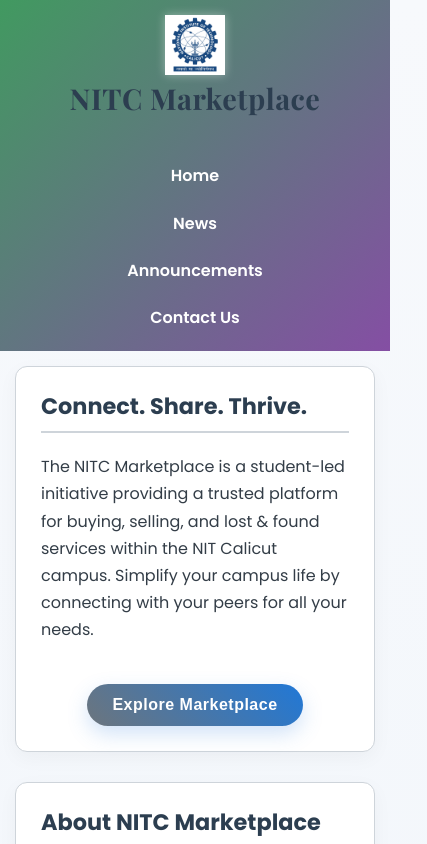
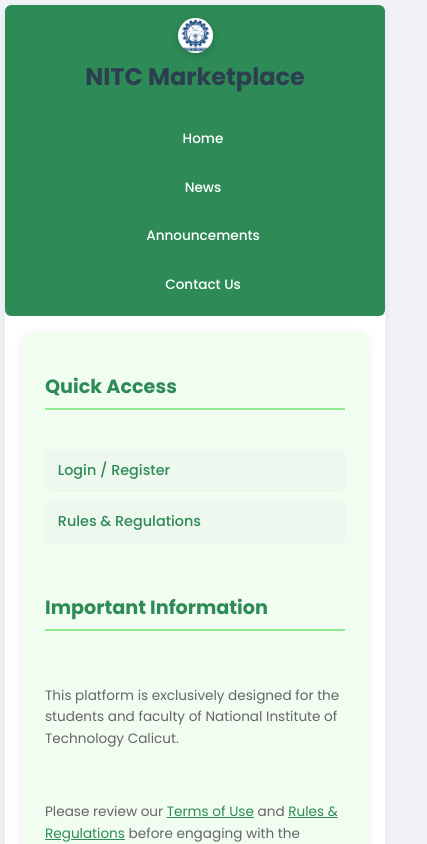
Before and after one commit to kotireddy712/NITC-MarketPlace, a React (Create React App) app in the folder frontend/: page / in a window 390 px wide. Shown: the top 844 px of the page, 427 px wide, since content can reach past the window. Built offline with nearby package versions, Linux system fonts and the light colour scheme.

Commit message:
Home Page theme Updated

```diff
--- a/frontend/src/LandingPage.css
+++ b/frontend/src/LandingPage.css
@@ -1,114 +1,86 @@
 /* src/LandingPage.css */
 
-/* Google Fonts - Inter for clean look, Playfair Display for title accent (optional) */
-@import url('https://fonts.googleapis.com/css2?family=Inter:wght@300;400;600;700&family=Playfair+Display:wght@700&display=swap');
-
-:root {
-  /* ⭐⭐ UPDATED: New Formal Color Palette ⭐⭐ */
-  --primary-color: #0A4C84; /* Deep Navy Blue */
-  --secondary-color: #4A90E2; /* Professional Sky Blue */
-  --text-dark: #333D47; /* Charcoal Grey */
-  --text-light: #6C7A89; /* Medium Grey */
-  --background-light: #F7F9FC; /* Very Light Blue-Grey */
-  --card-background: #FFFFFF; /* Pure White */
-  --border-color: #E6E9ED; /* Light Grey Border */
-  --shadow-subtle: rgba(0, 0, 0, 0.04);
-  --shadow-medium: rgba(0, 0, 0, 0.1);
-
-  /* Colors for the header gradient animation (kept as is) */
-  --color1: #1a73e8; /* Blue */
-  --color2: #34a853; /* Green */
-  --color3: #8e44ad; /* Purple */
-  --color4: #00bcd4; /* Cyan */
-}
-
+/* General Styles & Body */
 body {
   margin: 0;
-  font-family: 'Inter', sans-serif;
+  font-family: 'Inter', sans-serif; /* Using Inter for a modern look */
   -webkit-font-smoothing: antialiased;
   -moz-osx-font-smoothing: grayscale;
-  /* ⭐ UPDATED: Subtle Linear Gradient Background ⭐ */
-  background: linear-gradient(to bottom, var(--background-light), #EBF2FA); /* Gentle transition for depth */
-  color: var(--text-dark); /* ⭐ UPDATED ⭐ */
-  line-height: 1.7;
+  background-color: #f0f2f5; /* Light grey background */
+  color: #333;
 }
 
 .landing-container {
   display: flex;
   flex-direction: column;
   min-height: 100vh;
-  box-sizing: border-box;
+  background-color: #ffffff; /* White background for the main content area */
+  box-shadow: 0 4px 12px rgba(0, 0, 0, 0.05);
+  border-radius: 12px;
+  margin: 20px auto; /* Center the container with some margin */
+  max-width: 1200px; /* Max width for larger screens */
+  overflow: hidden; /* Ensure rounded corners are applied correctly */
 }
 
-/* Keyframes for smooth color cycle (kept as is) */
-@keyframes colorCycle {
-  0% { background-position: 0% 0%; }
-  25% { background-position: 100% 0%; }
-  50% { background-position: 0% 100%; }
-  75% { background-position: 100% 100%; }
-  100% { background-position: 0% 0%; }
-}
-
-/* Header (kept mostly as is for animation) */
+/* Header */
 .landing-header {
-  background: linear-gradient(135deg, var(--color1), var(--color2), var(--color3), var(--color4));
-  background-size: 400% 400%;
-  animation: colorCycle 20s ease infinite;
+  background-color: #2E8B57; /* Changed to Sea Green */
   color: #ffffff;
-  padding: 25px 40px;
-  box-shadow: 0 4px 15px var(--shadow-medium);
+  padding: 1.5rem 2rem;
   display: flex;
-  justify-content: space-between;
+  flex-direction: column; /* Stack content and nav vertically on small screens */
   align-items: center;
-  flex-wrap: wrap;
-  gap: 20px;
+  gap: 1rem;
+  border-bottom-left-radius: 12px;
+  border-bottom-right-radius: 12px;
 }
 
 .header-content {
-  flex-grow: 1;
+  width: 100%;
   display: flex;
-  flex-direction: column;
+  justify-content: center; /* Center the logo and title group */
   align-items: center;
-  text-align: center;
+  flex-wrap: wrap; /* Allow wrapping on smaller screens */
+  gap: 1rem;
 }
 
 .logo-title-group {
   display: flex;
   align-items: center;
-  gap: 15px;
-  margin-bottom: 5px;
-  flex-wrap: wrap;
-  justify-content: center;
+  gap: 1rem; /* Space between logo and title */
+}
+
+.nitc-logo {
+  width: 50px; /* Smaller logo for header */
+  height: 50px;
+  border-radius: 50%; /* Make it round */
+  object-fit: cover;
+  box-shadow: 0 2px 8px rgba(0, 0, 0, 0.2);
 }
 
 .site-title {
-  font-family: 'Playfair Display', serif;
-  font-size: 2.8em;
+  font-size: 2.2rem;
+  font-weight: 700;
   margin: 0;
-  letter-spacing: 0.5px;
   cursor: pointer;
-  transition: transform 0.3s ease;
-  white-space: nowrap;
+  transition: color 0.3s ease;
 }
 
 .site-title:hover {
-  transform: scale(1.02);
+  color: #90EE90; /* Lighter green on hover */
 }
 
-.nitc-logo {
-  width: 100px;
-  height: auto;
-  max-width: 100%;
-  filter: drop-shadow(0 0 5px rgba(255, 255, 255, 0.4));
-  transition: transform 0.3s ease;
-}
-
-.nitc-logo:hover {
-  transform: scale(1.05);
+.site-tagline {
+  font-size: 1.1rem;
+  margin-top: 0.5rem;
+  opacity: 0.9;
 }
 
 .landing-nav {
-  /* No specific background, blends with header */
+  width: 100%;
+  display: flex;
+  justify-content: center;
+  margin-top: 1rem;
 }
 
 .nav-list {
@@ -116,187 +88,187 @@
   padding: 0;
   margin: 0;
   display: flex;
-  gap: 30px;
-  flex-wrap: wrap;
-  justify-content: center;
+  flex-wrap: wrap; /* Allow navigation items to wrap */
+  gap: 1.5rem;
 }
 
-.landing-nav li div {
-  color: #ffffff;
-  font-weight: 600;
-  font-size: 1.05em;
+.nav-list li div {
+  color: #ffffff; /* Kept white for contrast on dark green header */
+  text-decoration: none;
+  font-weight: 500;
+  font-size: 1rem;
+  padding: 0.5rem 1rem;
+  border-radius: 8px;
+  transition: background-color 0.3s ease, transform 0.2s ease;
   cursor: pointer;
-  padding: 8px 0;
-  position: relative;
-  transition: color 0.3s ease, text-shadow 0.3s ease;
 }
 
-.landing-nav li div::after {
-  content: '';
-  position: absolute;
-  left: 50%;
-  transform: translateX(-50%);
-  bottom: 0;
-  width: 0;
-  height: 2px;
-  background-color: #ffffff;
-  transition: width 0.3s ease;
-}
-
-.landing-nav li div:hover {
-  color: #e3f2fd;
-  text-shadow: 0 0 8px rgba(255, 255, 255, 0.5);
-}
-
-.landing-nav li div:hover::after {
-  width: 100%;
+.nav-list li div:hover {
+  background-color: rgba(144, 238, 144, 0.3); /* Transparent lighter green on hover */
+  transform: translateY(-2px);
 }
 
 /* Main Content Area */
 .landing-main-content {
   display: flex;
-  flex: 1;
-  padding: 40px;
-  gap: 40px;
-  max-width: 1300px;
-  margin: 0 auto;
-  flex-wrap: wrap;
+  flex-grow: 1;
+  padding: 2rem;
+  gap: 2rem; /* Space between main sections and sidebar */
 }
 
+/* Main Sections (Left side) */
 .main-sections {
-  flex: 3;
+  flex: 3; /* Takes up more space */
   display: flex;
   flex-direction: column;
-  gap: 30px;
-  min-width: 60%;
+  gap: 2.5rem;
 }
 
-/* Sections Styling */
-.hero-section, .about-section, .vision-section, .mission-section, .features-section {
-  background-color: var(--card-background); /* ⭐ UPDATED ⭐ */
-  padding: 35px;
+section {
+  background-color: #ffffff;
+  padding: 2rem;
   border-radius: 12px;
-  box-shadow: 0 6px 20px var(--shadow-subtle); /* ⭐ UPDATED ⭐ */
-  border: 1px solid var(--border-color); /* ⭐ UPDATED ⭐ */
-  transition: transform 0.3s ease, box-shadow 0.3s ease;
+  box-shadow: 0 2px 10px rgba(0, 0, 0, 0.08);
 }
 
-.hero-section:hover, .about-section:hover, .vision-section:hover, .mission-section:hover, .features-section:hover {
-  transform: translateY(-5px);
-  box-shadow: 0 10px 30px var(--shadow-medium); /* ⭐ UPDATED ⭐ */
+section h2 {
+  color: #2E8B57; /* Changed to Sea Green */
+  font-size: 2rem;
+  margin-bottom: 1.2rem;
+  border-bottom: 3px solid #2E8B57; /* Changed to Sea Green */
+  padding-bottom: 0.5rem;
+  display: inline-block; /* To make border-bottom only as wide as text */
 }
 
-h2 {
-  color: var(--primary-color); /* ⭐ UPDATED ⭐ */
-  font-size: 2.2em;
-  margin-top: 0;
-  margin-bottom: 20px;
-  border-bottom: 2px solid var(--border-color); /* ⭐ UPDATED ⭐ */
-  padding-bottom: 10px;
-  font-weight: 700;
+section h3 {
+  color: #2E8B57; /* Changed to Sea Green */
+  font-size: 1.6rem;
+  margin-bottom: 1rem;
 }
 
-h3 {
-  color: var(--secondary-color); /* ⭐ UPDATED ⭐ */
-  font-size: 1.6em;
-  margin-top: 0;
-  margin-bottom: 15px;
-  font-weight: 600;
+section p {
+  line-height: 1.7;
+  color: #555;
 }
 
-.hero-section p, .about-section p, .vision-section p, .mission-section p {
-  font-size: 1.1em;
-  color: var(--text-dark); /* ⭐ UPDATED ⭐ */
+/* Hero Section */
+.hero-section {
+  text-align: center;
+  padding: 3rem;
+  background-image: linear-gradient(to right, #2E8B57, #3CB371); /* Gradient changed to greens */
+  color: #ffffff;
+  position: relative; /* For potential background elements */
+  overflow: hidden;
+  border-radius: 12px;
 }
 
+.hero-section h2 {
+  color: #ffffff;
+  border-bottom-color: #90EE90; /* Lighter green for border */
+  font-size: 2.8rem;
+  margin-bottom: 1rem;
+}
+
+.hero-section p {
+  color: #f0f0f0;
+  font-size: 1.15rem;
+  max-width: 800px;
+  margin: 0 auto 2rem auto;
+}
+
+.explore-button-container {
+  margin-top: 1.5rem;
+}
+
+.explore-button {
+  background-color: #ffc107; /* Bright yellow - kept for contrast */
+  color: #2E8B57; /* Changed to Sea Green */
+  border: none;
+  padding: 1rem 2.5rem;
+  font-size: 1.2rem;
+  font-weight: 600;
+  border-radius: 30px;
+  cursor: pointer;
+  transition: background-color 0.3s ease, transform 0.2s ease, box-shadow 0.3s ease;
+  box-shadow: 0 4px 15px rgba(0, 0, 0, 0.2);
+}
+
+.explore-button:hover {
+  background-color: #e0a800; /* Darker yellow */
+  transform: translateY(-3px);
+  box-shadow: 0 6px 20px rgba(0, 0, 0, 0.3);
+}
+
+.explore-button:active {
+  transform: translateY(0);
+  box-shadow: 0 2px 10px rgba(0, 0, 0, 0.2);
+}
+
+/* Vision/Mission Container */
 .vision-mission-container {
   display: flex;
-  gap: 30px;
-  flex-wrap: wrap;
+  flex-wrap: wrap; /* Allow wrapping on smaller screens */
+  gap: 2rem;
 }
 
-.vision-section, .mission-section {
-  flex: 1;
-  min-width: 300px;
+.vision-mission-container section {
+  flex: 1; /* Each section takes equal space */
+  min-width: 300px; /* Minimum width before wrapping */
+  background-color: #EEF8EE; /* Light green background */
+  border: 1px solid #D8EDD8; /* Matching light green border */
+  display: flex;
+  flex-direction: column;
 }
 
-.features-list {
+/* Features Section */
+.features-section .features-list {
   list-style: none;
   padding: 0;
   display: grid;
-  grid-template-columns: repeat(auto-fit, minmax(280px, 1fr));
-  gap: 15px;
+  grid-template-columns: repeat(auto-fit, minmax(250px, 1fr)); /* Responsive grid */
+  gap: 1.5rem;
 }
 
-.features-list li {
-  background-color: #f0f7ff; /* ⭐ UPDATED: Lighter blue background for features ⭐ */
-  padding: 15px 20px;
-  border-left: 5px solid var(--secondary-color); /* ⭐ UPDATED ⭐ */
+.features-section .features-list li {
+  background-color: #f5f5f5;
+  padding: 1rem 1.5rem;
   border-radius: 8px;
-  font-weight: 500;
-  color: var(--text-dark); /* ⭐ UPDATED ⭐ */
+  box-shadow: 0 1px 5px rgba(0, 0, 0, 0.05);
+  font-size: 1.05rem;
   display: flex;
   align-items: center;
-  gap: 10px;
-  box-shadow: 0 2px 8px var(--shadow-subtle); /* ⭐ UPDATED ⭐ */
+  gap: 0.8rem;
+  transition: transform 0.2s ease, box-shadow 0.2s ease;
 }
 
-.features-list li span {
-  font-size: 1.5em;
+.features-section .features-list li:hover {
+  transform: translateY(-3px);
+  box-shadow: 0 4px 10px rgba(0, 0, 0, 0.1);
 }
 
-/* Explore Button */
-.explore-button-container {
-  text-align: center;
-  margin-top: 40px;
+.features-section .features-list li span[role="img"] {
+  font-size: 1.5rem;
 }
 
-.explore-button {
-  background: linear-gradient(45deg, var(--secondary-color), #2178d6); /* ⭐ UPDATED: Gradient with primary color family ⭐ */
-  color: white;
-  padding: 18px 45px;
-  border: none;
-  border-radius: 35px;
-  font-size: 1.3em;
-  font-weight: 700;
-  cursor: pointer;
-  transition: all 0.3s ease;
-  box-shadow: 0 8px 20px rgba(74, 144, 226, 0.25); /* ⭐ UPDATED ⭐ */
-  letter-spacing: 0.5px;
-  outline: none;
-}
 
-.explore-button:hover {
-  transform: translateY(-5px);
-  box-shadow: 0 12px 30px rgba(74, 144, 226, 0.4); /* ⭐ UPDATED ⭐ */
-  background: linear-gradient(45deg, #2178d6, #165691); /* ⭐ UPDATED ⭐ */
-}
-
-.explore-button:active {
-  transform: translateY(-2px);
-  box-shadow: 0 5px 15px rgba(74, 144, 226, 0.3); /* ⭐ UPDATED ⭐ */
-}
-
-/* Sidebar */
+/* Sidebar (Right side) */
 .landing-sidebar {
-  flex: 1;
-  background-color: var(--card-background); /* ⭐ UPDATED ⭐ */
-  padding: 30px;
+  flex: 1; /* Takes less space */
+  background-color: #F0FDF0; /* Very light green */
+  padding: 2rem;
   border-radius: 12px;
-  box-shadow: 0 6px 20px var(--shadow-subtle); /* ⭐ UPDATED ⭐ */
-  border: 1px solid var(--border-color); /* ⭐ UPDATED ⭐ */
-  align-self: flex-start;
-  min-width: 300px;
+  box-shadow: 0 2px 10px rgba(0, 0, 0, 0.08);
+  display: flex;
+  flex-direction: column;
+  gap: 1.5rem;
 }
 
 .landing-sidebar h3 {
-  color: var(--primary-color); /* ⭐ UPDATED ⭐ */
-  margin-top: 0;
-  margin-bottom: 25px;
-  font-size: 1.4em;
-  border-bottom: 2px solid var(--border-color); /* ⭐ UPDATED ⭐ */
-  padding-bottom: 10px;
-  font-weight: 600;
+  color: #2E8B57; /* Changed to Sea Green */
+  font-size: 1.4rem;
+  margin-bottom: 1rem;
+  border-bottom: 2px solid #90EE90; /* Lighter green border */
+  padding-bottom: 0.5rem;
 }
 
 .landing-sidebar ul {
@@ -305,212 +277,307 @@
   margin: 0;
 }
 
-.landing-sidebar li {
-  margin-bottom: 12px;
-  color: var(--text-dark); /* ⭐ UPDATED ⭐ */
-  font-size: 1.05em;
+.landing-sidebar ul li {
+  background-color: #EEF8EE; /* Light green for list items */
+  padding: 0.8rem 1rem;
+  margin-bottom: 0.7rem;
+  border-radius: 8px;
   cursor: pointer;
-  transition: color 0.3s ease, transform 0.2s ease;
-  padding: 5px 0;
+  transition: background-color 0.3s ease, transform 0.2s ease;
+  color: #2E8B57; /* Changed to Sea Green for contrast */
+  font-weight: 500;
+  box-shadow: 0 1px 3px rgba(0, 0, 0, 0.05);
 }
 
-.landing-sidebar li:hover {
-  color: var(--primary-color); /* ⭐ UPDATED ⭐ */
+.landing-sidebar ul li:hover {
+  background-color: #D8EDD8; /* Matching light green on hover */
   transform: translateX(5px);
 }
 
 .landing-sidebar p {
-  font-size: 0.95em;
-  color: var(--text-light); /* ⭐ UPDATED ⭐ */
-  margin-bottom: 15px;
+  font-size: 0.95rem;
+  line-height: 1.6;
+  color: #666;
 }
 
 .link-text {
-  color: var(--primary-color); /* ⭐ UPDATED ⭐ */
+  color: #2E8B57; /* Changed to Sea Green */
+  text-decoration: underline;
   cursor: pointer;
-  font-weight: 500;
-  text-decoration: underline;
+  transition: color 0.3s ease;
 }
 
 .link-text:hover {
-  color: var(--secondary-color); /* ⭐ UPDATED ⭐ */
+  color: #1A532E; /* Darker green on hover */
 }
 
 /* Footer */
 .landing-footer {
-  background-color: var(--text-dark); /* ⭐ UPDATED: Dark Footer for contrast ⭐ */
+  background-color: #2E8B57; /* Changed to Sea Green */
   color: #ffffff;
+  padding: 1.5rem 2rem;
   text-align: center;
-  padding: 30px 20px;
-  font-size: 0.9em;
-  margin-top: auto;
-  box-shadow: 0 -4px 15px var(--shadow-medium); /* ⭐ UPDATED ⭐ */
+  border-top-left-radius: 12px;
+  border-top-right-radius: 12px;
+  margin-top: auto; /* Push footer to the bottom */
 }
 
 .footer-links {
   display: flex;
+  flex-wrap: wrap;
   justify-content: center;
-  flex-wrap: wrap;
-  gap: 20px 30px;
-  margin-bottom: 20px;
+  gap: 1.5rem;
+  margin-bottom: 1rem;
 }
 
 .footer-links div {
-  color: #e0e0e0;
+  color: #ffffff;
+  text-decoration: none;
+  font-size: 0.95rem;
+  transition: color 0.3s ease, transform 0.2s ease;
   cursor: pointer;
-  transition: color 0.3s ease, transform 0.2s ease;
-  font-size: 1em;
-  position: relative;
-  padding-bottom: 3px;
-}
-
-.footer-links div::after {
-  content: '';
-  position: absolute;
-  left: 0;
-  bottom: 0;
-  width: 0;
-  height: 1px;
-  background-color: #e0e0e0;
-  transition: width 0.3s ease;
 }
 
 .footer-links div:hover {
-  color: #ffffff;
+  color: #90EE90; /* Lighter green on hover */
   transform: translateY(-2px);
 }
 
-.footer-links div:hover::after {
-  width: 100%;
+.copyright {
+  font-size: 0.85rem;
+  opacity: 0.8;
+  margin: 0;
 }
 
-.copyright {
-  margin: 0;
-  font-size: 0.85em;
-  opacity: 0.8;
-}
-
-/* Responsive Design */
-@media (max-width: 992px) {
+/* Responsive Adjustments */
+@media (max-width: 1024px) {
   .landing-main-content {
-    flex-direction: column;
-    padding: 30px;
-    gap: 30px;
+    flex-direction: column; /* Stack main content and sidebar vertically */
   }
 
-  .main-sections, .landing-sidebar {
-    min-width: unset;
-    width: 100%;
+  .landing-sidebar {
+    order: -1; /* Move sidebar above main content on smaller screens */
   }
 
-  .landing-header {
-    flex-direction: column;
-    text-align: center;
-    padding: 20px;
+  .landing-container {
+    margin: 15px;
+    border-radius: 8px;
   }
 
-  .logo-title-group {
-    flex-direction: column;
-    gap: 5px;
+  .landing-header, .landing-footer {
+    padding: 1.2rem 1.5rem;
+    border-radius: 8px;
+  }
+
+  .site-title {
+    font-size: 2rem;
   }
 
   .nav-list {
-    margin-top: 15px;
-    gap: 20px;
+    gap: 1rem;
+    justify-content: center;
   }
 
-  .site-title {
-    font-size: 2.5em;
+  .nav-list li div {
+    font-size: 0.9rem;
+    padding: 0.4rem 0.8rem;
   }
 
-  .nitc-logo {
-    width: 80px;
+  .hero-section {
+    padding: 2.5rem 1.5rem;
   }
 
-  h2 {
-    font-size: 1.8em;
+  .hero-section h2 {
+    font-size: 2.4rem;
+  }
+
+  .hero-section p {
+    font-size: 1.05rem;
+  }
+
+  section h2 {
+    font-size: 1.8rem;
+  }
+
+  section h3 {
+    font-size: 1.4rem;
   }
 }
 
 @media (max-width: 768px) {
-  .landing-header {
-    padding: 15px;
+  .landing-container {
+    margin: 10px;
+    border-radius: 6px;
+  }
+
+  .landing-header, .landing-footer {
+    padding: 1rem;
+    border-radius: 6px;
   }
 
   .site-title {
-    font-size: 2.2em;
+    font-size: 1.8rem;
+  }
+
+  .nitc-logo {
+    width: 40px;
+    height: 40px;
   }
 
   .nav-list {
-    flex-direction: column;
+    flex-direction: column; /* Stack nav items vertically */
     align-items: center;
-    gap: 10px;
+    gap: 0.8rem;
   }
 
-  .landing-nav li div {
-    font-size: 1em;
-    padding: 5px 0;
+  .nav-list li div {
+    font-size: 0.95rem;
+    width: 100%; /* Full width buttons */
+    text-align: center;
+    padding: 0.6rem;
   }
 
   .landing-main-content {
-    padding: 20px;
-    gap: 20px;
+    padding: 1.5rem;
+    gap: 1.5rem;
   }
 
-  .hero-section, .about-section, .vision-section, .mission-section, .features-section, .landing-sidebar {
-    padding: 25px;
+  .hero-section {
+    padding: 2rem 1rem;
   }
 
-  h2 {
-    font-size: 1.6em;
+  .hero-section h2 {
+    font-size: 2rem;
   }
 
-  h3 {
-    font-size: 1.3em;
-  }
-
-  .hero-section p, .about-section p, .vision-section p, .mission-section p {
-    font-size: 1em;
+  .hero-section p {
+    font-size: 1rem;
   }
 
   .explore-button {
-    padding: 15px 30px;
-    font-size: 1.1em;
+    padding: 0.8rem 2rem;
+    font-size: 1.1rem;
   }
 
-  .footer-links {
+  section {
+    padding: 1.5rem;
+  }
+
+  section h2 {
+    font-size: 1.6rem;
+  }
+
+  section h3 {
+    font-size: 1.2rem;
+  }
+
+  .features-section .features-list {
+    grid-template-columns: 1fr; /* Single column on small screens */
+  }
+
+  .vision-mission-container {
     flex-direction: column;
-    gap: 10px;
   }
 }
 
 @media (max-width: 480px) {
+  .landing-container {
+    margin: 5px;
+    border-radius: 4px;
+  }
+
+  .landing-header {
+    padding: 0.8rem;
+  }
+
   .site-title {
-    font-size: 1.8em;
+    font-size: 1.5rem;
   }
 
   .nitc-logo {
-    width: 60px;
+    width: 35px;
+    height: 35px;
+  }
+
+  .logo-title-group {
+    flex-direction: column; /* Stack logo and title */
+    gap: 0.5rem;
+  }
+
+  .landing-nav {
+    margin-top: 0.8rem;
+  }
+
+  .nav-list li div {
+    font-size: 0.85rem;
+    padding: 0.5rem;
   }
 
   .landing-main-content {
-    padding: 15px;
+    padding: 1rem;
+    gap: 1rem;
   }
 
-  h2 {
-    font-size: 1.4em;
+  .hero-section {
+    padding: 1.5rem 0.8rem;
   }
 
-  h3 {
-    font-size: 1.2em;
+  .hero-section h2 {
+    font-size: 1.8rem;
+  }
+
+  .hero-section p {
+    font-size: 0.9rem;
   }
 
   .explore-button {
-    padding: 12px 25px;
-    font-size: 1em;
+    padding: 0.7rem 1.8rem;
+    font-size: 1rem;
   }
 
-  .features-list {
-    grid-template-columns: 1fr;
+  section {
+    padding: 1rem;
+  }
+
+  section h2 {
+    font-size: 1.4rem;
+  }
+
+  section h3 {
+    font-size: 1.1rem;
+  }
+
+  .landing-sidebar {
+    padding: 1.5rem;
+  }
+
+  .landing-sidebar h3 {
+    font-size: 1.2rem;
+  }
+
+  .landing-sidebar ul li {
+    font-size: 0.9rem;
+    padding: 0.6rem 0.8rem;
+  }
+
+  .landing-sidebar p {
+    font-size: 0.85rem;
+  }
+
+  .landing-footer {
+    padding: 1rem;
+  }
+
+  .footer-links {
+    gap: 1rem;
+    flex-direction: column;
+  }
+
+  .footer-links div {
+    font-size: 0.85rem;
+  }
+
+  .copyright {
+    font-size: 0.75rem;
   }
 }
```
Also changed, not shown: frontend/src/AdminDashboard.css (+57 -0 lines), frontend/src/AdminDashboard.js (+13 -1 lines), frontend/public/temp.png (added).
